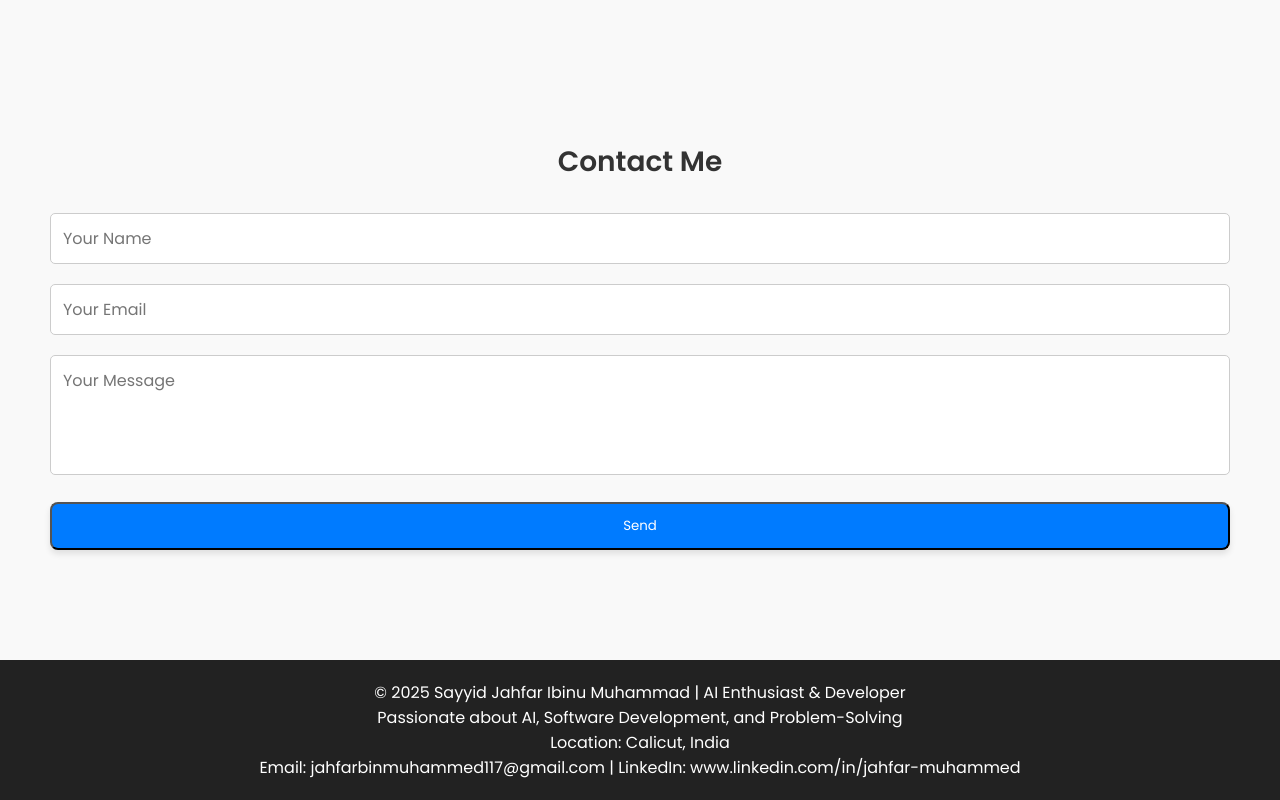
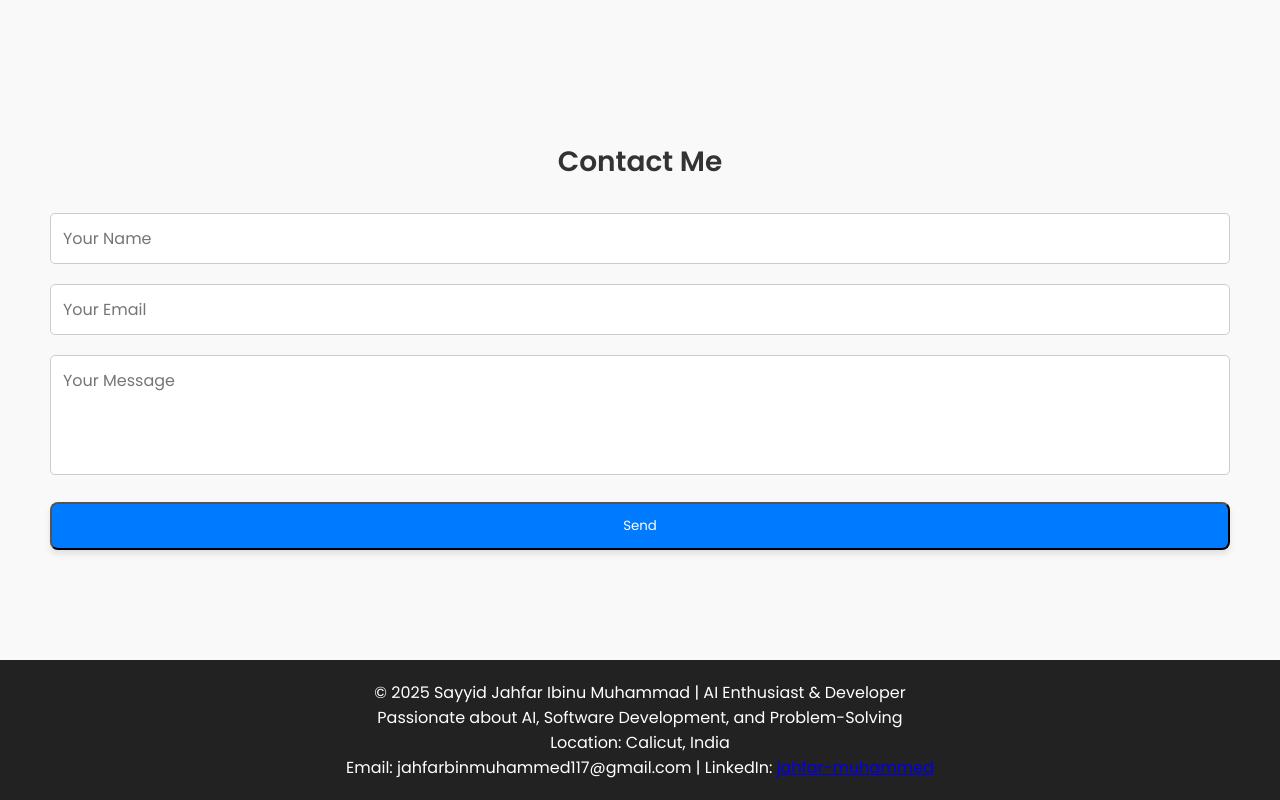
Before and after one commit to jah-117/jah-117.github.io, a plain HTML site: page index.html in a window 1280 px wide. Shown: the part 2134-2934 px from the top of the page. Drawn offline with Linux system fonts and the light colour scheme.

Commit message:
Update index.html

```diff
--- a/index.html
+++ b/index.html
@@ -91,7 +91,7 @@
   <p>&copy; 2025 Sayyid Jahfar Ibinu Muhammad | AI Enthusiast & Developer</p>
   <p>Passionate about AI, Software Development, and Problem-Solving</p>
   <p>Location: Calicut, India</p>
-  <p>Email: jahfarbinmuhammed117@gmail.com | LinkedIn: www.linkedin.com/in/jahfar-muhammed
+  <p>Email: jahfarbinmuhammed117@gmail.com | LinkedIn: <a href ="www.linkedin.com/in/jahfar-muhammed">jahfar-muhammed</a>
 </p>
   </footer>
 <script src="script.js"></script>
```
